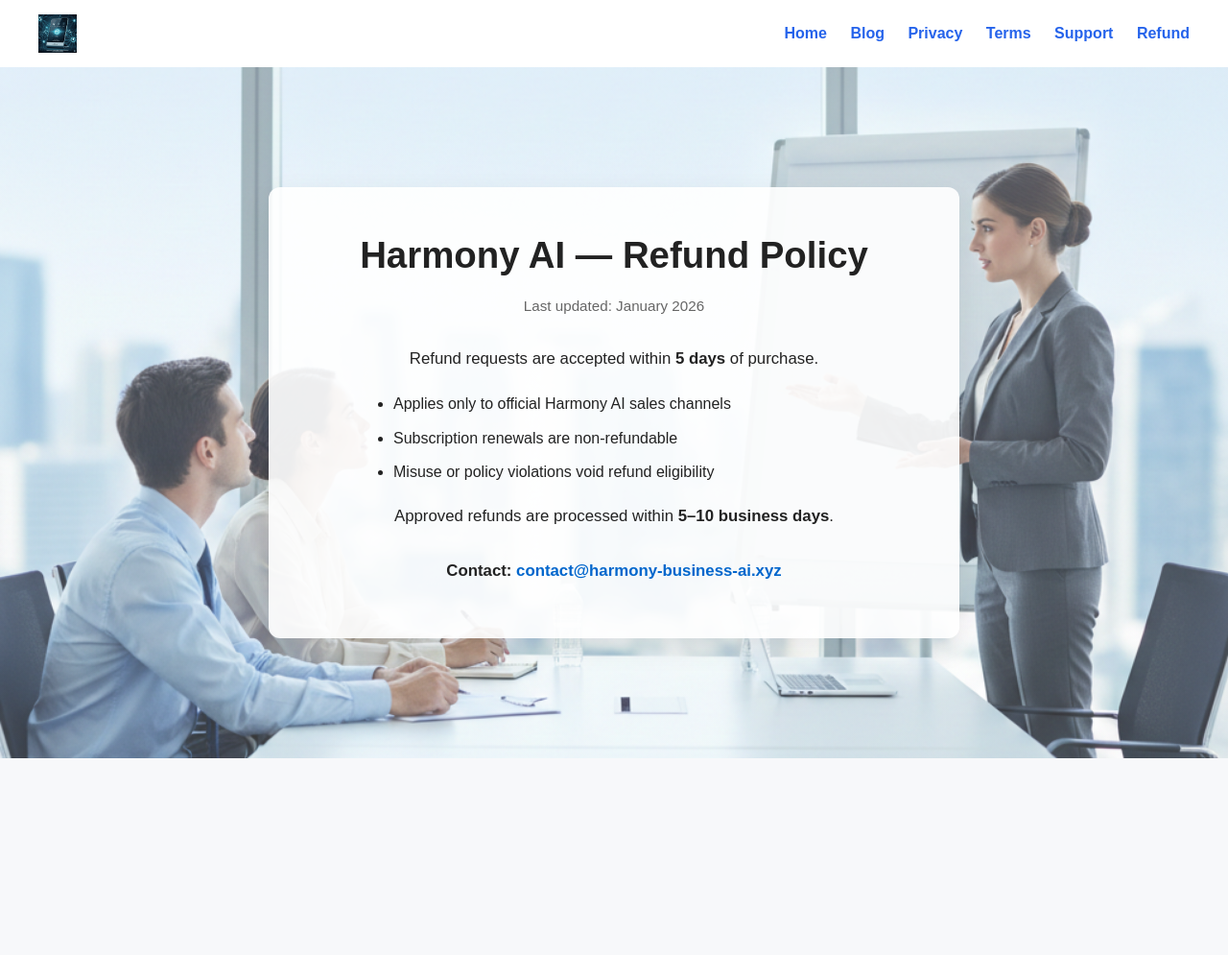
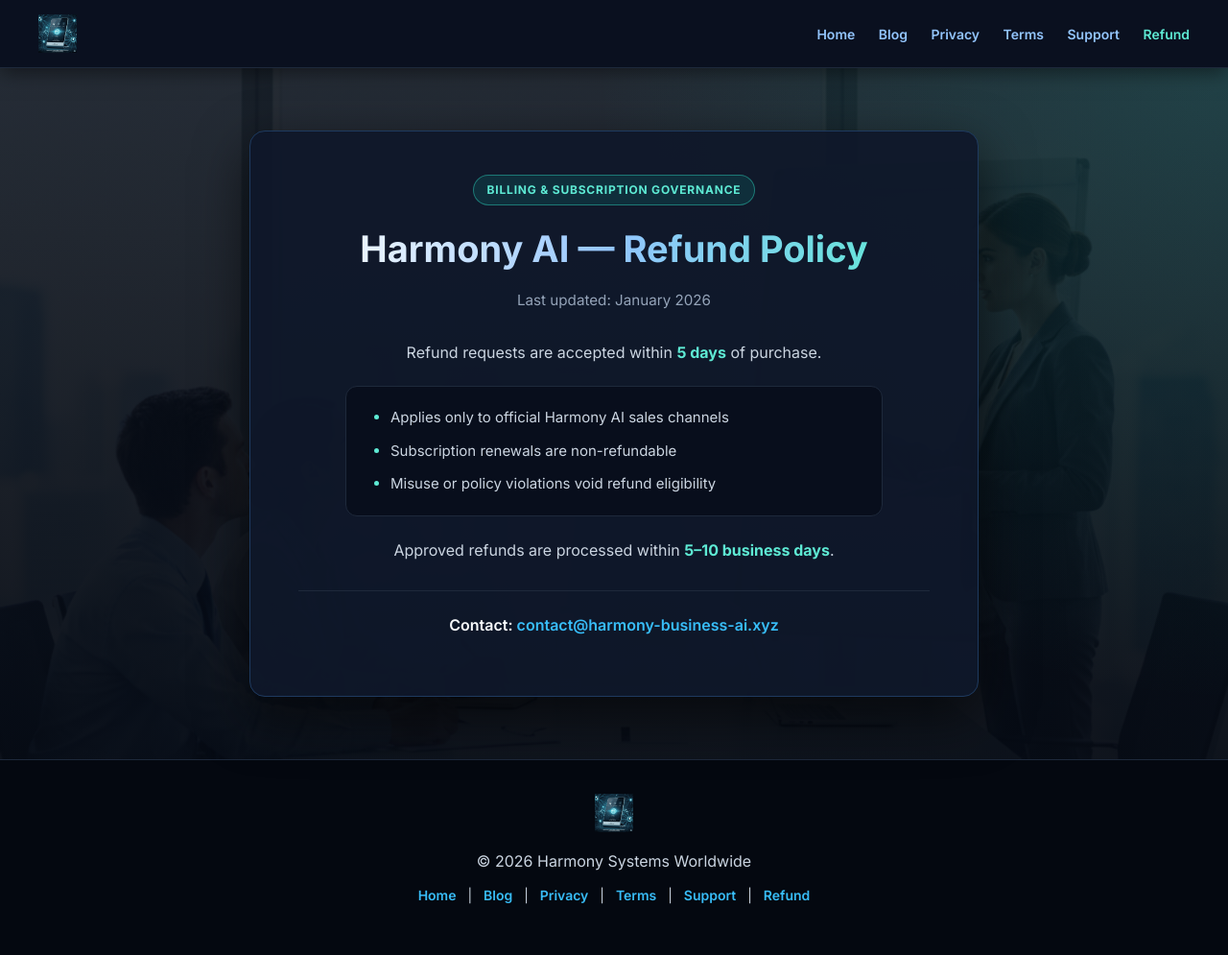
Before and after one commit to Arjit278/Harmony-Website, a plain HTML site: page public/refund.html in a window 1280 px wide. Shown: the whole page at 96% size. Before the commit the page ends 800 px from the top, so only its background shows below. Drawn offline with Linux system fonts and the light colour scheme.

Commit message:
Update refund.html

```diff
--- a/public/refund.html
+++ b/public/refund.html
@@ -1,44 +1,52 @@
 <!DOCTYPE html>
 <html lang="en">
-
-<script async src="https://www.googletagmanager.com/gtag/js?id=AW-18045647385"></script>
-<meta name="google-adsense-account" content="ca-pub-5375809241835812">
-
 <head>
 <meta charset="UTF-8" />
-<title>Harmony AI Refund Policy</title>
+
+<meta name="google-adsense-account" content="ca-pub-5375809241835812">
+<script async src="https://www.googletagmanager.com/gtag/js?id=AW-18045647385"></script>
+<script>
+  window.dataLayer = window.dataLayer || [];
+  function gtag(){dataLayer.push(arguments);}
+  gtag('js', new Date());
+  gtag('config', 'AW-18045647385');
+</script>
+
+<title>Harmony AI Refund Policy | Billing &amp; Cancellation Terms</title>
+<meta name="description" content="Harmony AI Refund Policy detailing 5-day refund request eligibility, official sales channels, renewal terms, and 5-10 business day processing timelines.">
+<meta name="viewport" content="width=device-width, initial-scale=1.0" />
+<link rel="canonical" href="https://harmony-business-ai.xyz/refund.html">
+<link href="https://fonts.googleapis.com/css2?family=Inter:wght@300;400;500;600;700&display=swap" rel="stylesheet">
 
 <style>
-
-/* RESET */
-
+/* RESET & DARK THEME */
 * {
     margin: 0;
     padding: 0;
     box-sizing: border-box;
-font-family: Arial, Helvetica, sans-serif;
+    font-family: 'Inter', -apple-system, BlinkMacSystemFont, sans-serif;
 }
 
 body {
-background: #f7f8fa;
-color: #222;
-line-height: 1.6;
+    background: #060b14;
+    color: #e2e8f0;
+    line-height: 1.65;
+    overflow-x: hidden;
 }
 
-
 /* NAVBAR */
-
 .navbar {
-
-background: white;
+    background: rgba(11, 18, 32, 0.94);
+    backdrop-filter: blur(12px);
     padding: 15px 40px;
-
     display: flex;
     justify-content: space-between;
     align-items: center;
-
-box-shadow: 0 2px 8px rgba(0,0,0,0.05);
-
+    border-bottom: 1px solid #1e293b;
+    box-shadow: 0 4px 20px rgba(0,0,0,0.5);
+    position: sticky;
+    top: 0;
+    z-index: 1000;
 }
 
 .navbar img {
@@ -46,141 +54,188 @@ height: 40px;
 }
 
 .navbar a {
-
     margin-left: 20px;
     text-decoration: none;
-color: #2563eb;
+    color: #93c5fd;
     font-weight: 600;
-
+    font-size: 14px;
+    transition: 0.2s;
 }
 
+.navbar a:hover, .navbar a.active {
+    color: #5eead4;
+}
 
-/* HERO */
-
+/* HERO & CONTENT CONTAINER */
 header {
-
     min-height: 90vh;
-
-background:
-linear-gradient(180deg, rgba(255,255,255,0.26), rgba(247,248,250,0.22)),
+    background: radial-gradient(circle at top right, rgba(20, 184, 166, 0.16), transparent 45%),
+                linear-gradient(180deg, rgba(6, 11, 20, 0.85), rgba(6, 11, 20, 0.96)),
                 url("/assets/office.png") center / cover no-repeat;
-
     display: flex;
     align-items: center;
     justify-content: center;
     text-align: center;
-
-background-attachment: fixed;
-
-padding: 80px 20px;
-
+    padding: 60px 20px;
 }
 
 header .hero-content {
-
-background: rgba(255, 255, 255, 0.9);
-
-padding: 40px 50px;
-
-border-radius: 12px;
-
-max-width: 720px;
+    background: rgba(15, 23, 42, 0.92);
+    border: 1px solid #1e3a5f;
+    padding: 45px 50px;
+    border-radius: 16px;
+    max-width: 760px;
     width: 100%;
-
-box-shadow: 0 10px 30px rgba(0,0,0,0.08);
-
+    box-shadow: 0 20px 55px rgba(0,0,0,0.6);
 }
 
+.policy-badge {
+    display: inline-block;
+    background: rgba(20, 184, 166, 0.14);
+    border: 1px solid rgba(45, 212, 191, 0.45);
+    color: #5eead4;
+    padding: 5px 14px;
+    border-radius: 999px;
+    font-size: 12px;
+    font-weight: 700;
+    letter-spacing: 0.8px;
+    text-transform: uppercase;
+    margin-bottom: 14px;
+}
 
 h1 {
-font-size: 2.4rem;
+    font-size: clamp(28px, 5vw, 38px);
     margin-bottom: 10px;
+    background: linear-gradient(to right, #ffffff, #93c5fd, #5eead4);
+    -webkit-background-clip: text;
+    -webkit-text-fill-color: transparent;
 }
 
 .updated {
     font-size: 0.95rem;
-color: #666;
-margin-bottom: 30px;
+    color: #94a3b8;
+    margin-bottom: 28px;
 }
 
 p {
     margin-bottom: 16px;
-font-size: 1.05rem;
+    font-size: 16px;
+    color: #cbd5e1;
+}
+
+p strong {
+    color: #5eead4;
+}
+
+.rules-box {
+    background: #080e1c;
+    border: 1px solid #1e293b;
+    border-radius: 12px;
+    padding: 20px 26px;
+    margin: 22px auto;
+    max-width: 560px;
+    text-align: left;
 }
 
 ul {
-text-align: left;
-margin: 20px auto;
-max-width: 500px;
+    margin: 0;
     padding-left: 20px;
+    color: #cbd5e1;
 }
 
 ul li {
     margin-bottom: 10px;
+    font-size: 15px;
+}
+
+ul li:last-child {
+    margin-bottom: 0;
+}
+
+ul li::marker {
+    color: #5eead4;
 }
 
 .contact {
-margin-top: 30px;
-font-weight: bold;
+    margin-top: 28px;
+    padding-top: 22px;
+    border-top: 1px solid #1e293b;
+    font-weight: 600;
+    color: #f8fafc;
 }
 
 .contact a {
-color: #0066cc;
+    color: #38bdf8;
     text-decoration: none;
+    transition: 0.2s;
 }
 
 .contact a:hover {
+    color: #5eead4;
     text-decoration: underline;
 }
 
+/* FOOTER */
+footer {
+    background: #040810;
+    border-top: 1px solid #1e293b;
+    padding: 35px 20px;
+    text-align: center;
+    color: #94a3b8;
+}
+
+footer a {
+    color: #38bdf8;
+    text-decoration: none;
+    margin: 0 8px;
+    font-weight: 600;
+}
+
+footer a:hover {
+    color: #5eead4;
+}
+
+@media (max-width: 768px) {
+    .navbar { flex-direction: column; padding: 15px; gap: 10px; }
+    .navbar a { margin: 0 10px; }
+    header .hero-content { padding: 32px 22px; }
+}
 </style>
 </head>
 
 <body>
 
-
-<!-- NAVBAR -->
-
+<!-- NAVBAR (INTACT) -->
 <div class="navbar">
-
-<img src="/assets/Harmony.png">
-
+    <img src="/assets/Harmony.png" alt="Harmony AI Logo">
     <div>
-
         <a href="/">Home</a>
-
         <a href="/blog/">Blog</a>
-
         <a href="/privacy.html">Privacy</a>
-
         <a href="/terms.html">Terms</a>
-
         <a href="/support.html">Support</a>
-
-<a href="/refund.html">Refund</a>
-
+        <a href="/refund.html" class="active">Refund</a>
+    </div>
 </div>
 
-</div>
-
-
+<!-- MAIN REFUND CONTENT (ALL EXISTING POLICIES INTACT) -->
 <header>
-
     <div class="hero-content">
-
+        <div class="policy-badge">Billing &amp; Subscription Governance</div>
         <h1>Harmony AI — Refund Policy</h1>
-
         <div class="updated">Last updated: January 2026</div>
 
         <p>
             Refund requests are accepted within <strong>5 days</strong> of purchase.
         </p>
 
+        <div class="rules-box">
             <ul>
                 <li>Applies only to official Harmony AI sales channels</li>
                 <li>Subscription renewals are non-refundable</li>
                 <li>Misuse or policy violations void refund eligibility</li>
             </ul>
+        </div>
 
         <p>
             Approved refunds are processed within <strong>5–10 business days</strong>.
@@ -189,10 +244,22 @@ Approved refunds are processed within <strong>5–10 business days</strong>.
         <p class="contact">
             Contact: <a href="mailto:contact@harmony-business-ai.xyz">contact@harmony-business-ai.xyz</a>
         </p>
+    </div>
+</header>
 
-</div>
-
-</header>
+<!-- FOOTER -->
+<footer>
+    <img src="/assets/Harmony.png" height="40" alt="Harmony AI Logo">
+    <p style="margin: 10px 0;">© 2026 Harmony Systems Worldwide</p>
+    <p style="font-size: 14px;">
+        <a href="/">Home</a> |
+        <a href="/blog/">Blog</a> |
+        <a href="/privacy.html">Privacy</a> |
+        <a href="/terms.html">Terms</a> |
+        <a href="/support.html">Support</a> |
+        <a href="/refund.html">Refund</a>
+    </p>
+</footer>
 
 </body>
 </html>
```
Lines whose indentation alone changed are shown as unchanged.
